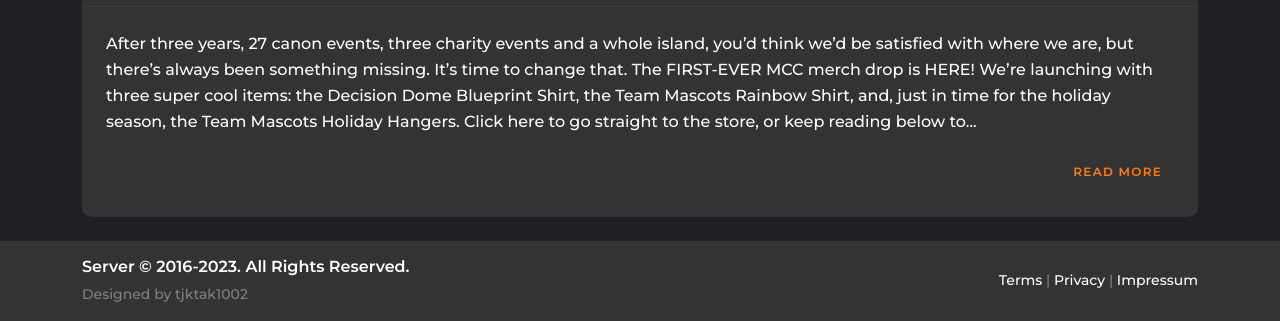
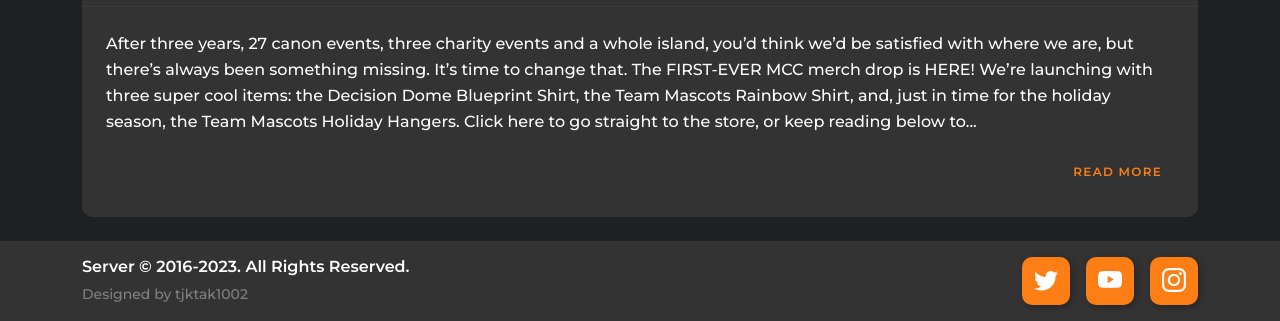
Before and after one commit to dnguye12/Jerpac, a plain HTML site: page Accueil.html in a window 1280 px wide. Shown: the part 2068-2389 px from the top of the page. Drawn offline with nearby package versions, Linux system fonts and the light colour scheme; no server answers.

Commit message:
footer updated

```diff
--- a/Accueil.html
+++ b/Accueil.html
@@ -169,6 +169,8 @@
         </div>
 
 
+
+
         <div class="news-big">
             <img src="https://mccisland.net/attachments/new-maps-23-png.3777/" alt="" class="news-big-img">
             <div class="news-card">
@@ -206,12 +208,10 @@
             <h3>Server © 2016-2023. All Rights Reserved.</h3>
             <p>Designed by tjktak1002</p>
         </div>
-        <div>
-            <p>
-                <a href="/terms/checkout">Terms</a> |
-                <a href="/terms/privacy">Privacy</a> |
-                <a href="/terms/impressum">Impressum</a>
-            </p>
+        <div class="d-flex justify-content-center align-items-center">
+            <a href="#" target="_blank"><i class="bi bi-twitter"></i></a>
+            <a href="#" target="_blank"><i class="bi bi-youtube"></i></a>
+            <a href="#" target="_blank"><i class="bi bi-instagram"></i></a>
         </div>
     </div>
     </footer>
--- a/styles.css
+++ b/styles.css
@@ -263,11 +263,11 @@ body {
     #dh-mb-menu ul {
         list-style: none;
         width: 302px;
-    display: flex;
-    justify-content: center;
-    flex-direction: column;
-    align-items: center;
-    padding: 0px !important;
+        display: flex;
+        justify-content: center;
+        flex-direction: column;
+        align-items: center;
+        padding: 0px !important;
     }
 }
 
@@ -438,8 +438,35 @@ footer p {
 }
 
 footer a {
+    display: flex;
+    justify-content: center;
+    align-items: center;
+    border-radius: 10px;
     text-decoration: none;
     color: var(--col-white);
+    height: 48px;
+    width: 48px;
+    background-color: var(--col-orange);
+
+    filter: drop-shadow(2px 2px 3px rgba(0, 0, 0, 0.3));
+    transition: background-color 350ms;
+}
+
+footer a:not(:first-child) {
+    margin-left: 16px;
+}
+
+footer a i {
+    font-size: 24px;
+    transition: transform 350ms;
+}
+
+footer a:hover {
+    background-color: var(--col-orange-hover);
+}
+
+footer a:hover i {
+    transform: rotate(-30deg);
 }
 
 @media only screen and (max-width: 768px) {
```
